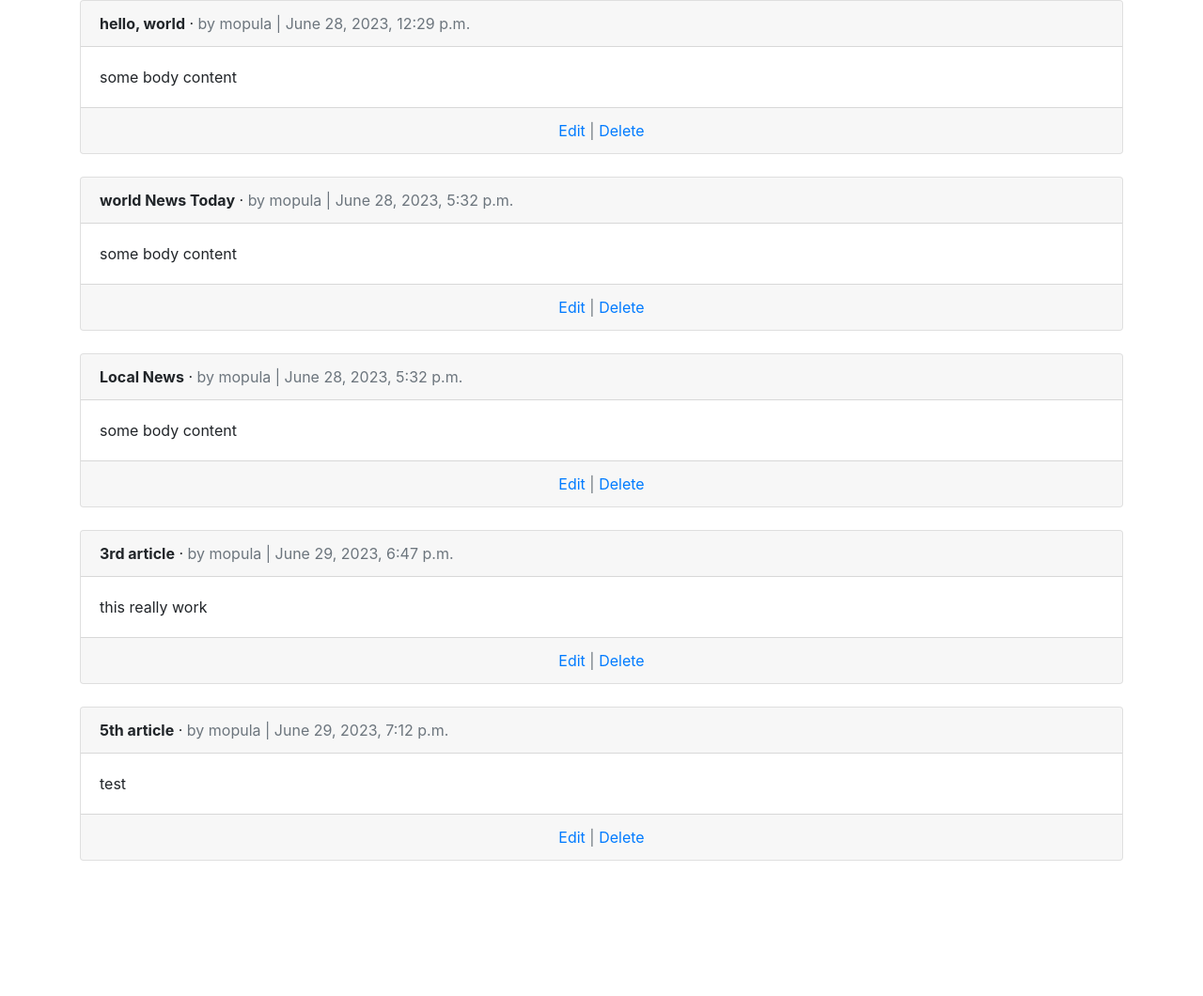
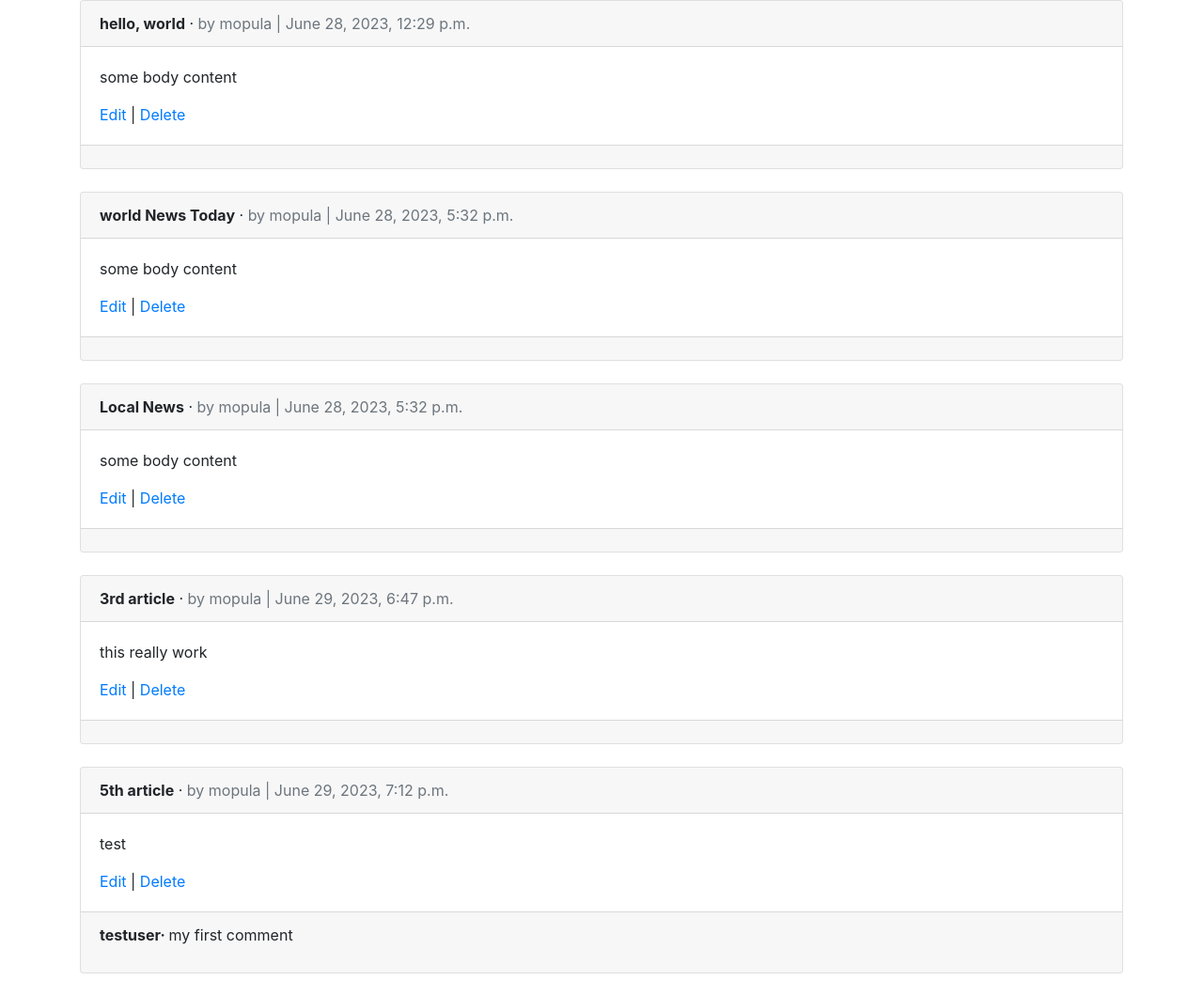
Before and after one commit to Alhrafas/Newspapaer-update-app, a Django app: page /articles/ in a window 1280 px wide. Shown: the part 56-1116 px from the top of the page at 94% size. Before the commit the page ends 972 px from the top, so only its background shows below. Run offline with Django 4.2, Linux system fonts and the light colour scheme; a user stored in the database is signed in; data comes from the database, SQL or seed files in the repository; both versions use the stored data as it was after the commit.

Commit message:
initial commit

```diff
--- a/articles/models.py
+++ b/articles/models.py
@@ -21,7 +21,7 @@ class Article(models.Model):
             return reverse('article_detail', args=[str(self.id)])
 
 class Comment(models.Model):
-      article = models.ForeignKey(Article, on_delete=models.CASCADE)
+      article = models.ForeignKey(Article, on_delete=models.CASCADE, related_name='comments',)
       comment = models.CharField(max_length=140)
       author = models.ForeignKey(
             get_user_model(),
--- a/articles/templates/article_list.html
+++ b/articles/templates/article_list.html
@@ -18,15 +18,23 @@
                   </div>
 
                   <div class="card-body">
-                        {{ article.body }}
+                        <p>{{ article.body }}</p>
+                        <a href="{% url 'article_edit' article.pk %}">Edit</a> |
+                        <a href="{% url 'article_delete' article.pk %}">Delete</a>
                   </div>
 
                   {% comment %} <div class="card-footer text-center text-muted">
                         <a href="#">Edit</a> | <a href="#">Delete</a>
                   </div> {% endcomment %}
-                  <div class="card-footer text-center text-muted">
-                        <a href="{% url 'article_edit' article.pk %}">Edit</a> |
-                        <a href="{% url 'article_delete' article.pk %}">Delete</a>
+                  <div class="card-footer">
+                        {% for comment in article.comments.all %}
+                              <p>
+                                    <span class="font-weight-bold">
+                                          {{ comment.author }}&middot;
+                                    </span>
+                                    {{ comment }}
+                              </p>
+                        {% endfor  %}
                   </div>
 
             </div>
```
Also changed, not shown: articles/admin.py (+9 -1 lines), articles/migrations/0003_alter_comment_article.py (added), db.sqlite3.
